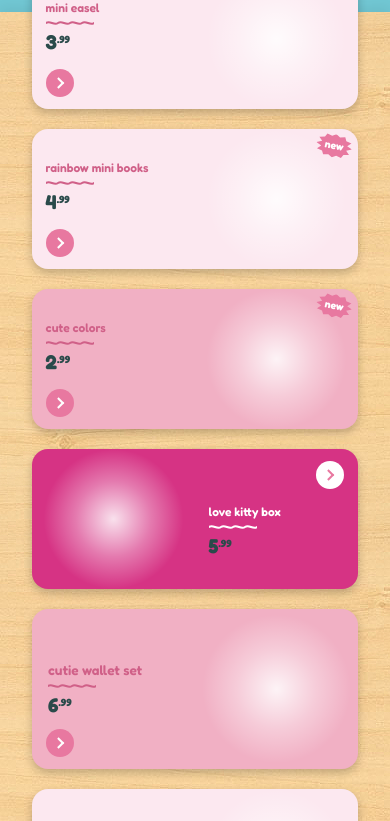
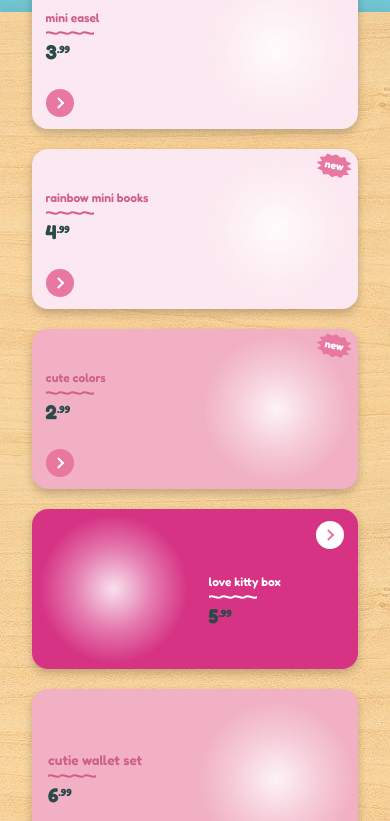
Before and after one commit to mikalmorello/magicalminis, a React (Vite) app: page / in a window 390 px wide. Shown: the part 2120-2941 px from the top of the page. Built offline with nearby package versions, Linux system fonts and the light colour scheme; the HTML template or start-up script is replaced by a standard one; a web font is replaced by a local one.

Commit message:
Update product card dimensions and layout: increase min-height values in product-card.scss for better visual balance, adjust grid layout in sections.scss for improved responsiveness, and modify product card width variables in _tokens.scss for enhanced design consistency.

```diff
--- a/src/components/product/product-card.scss
+++ b/src/components/product/product-card.scss
@@ -5,7 +5,7 @@
   align-items: stretch;
   width: 100%;
   flex: 1 1 100%;
-  min-height: 140px;
+  min-height: 160px;
   background: var(--product-card-bg);
   border-radius: 16px;
   box-shadow: var(--product-card-shadow);
@@ -183,21 +183,21 @@
     display: flex;
     align-items: center;
     justify-content: center;
-    min-height: 120px;
+    min-height: 130px;
     background: var(--product-card-image-glow);
   }
 
   &__image {
     width: 100%;
     height: 100%;
-    min-height: 120px;
+    min-height: 130px;
     background-size: contain;
     background-position: center;
     background-repeat: no-repeat;
   }
 
   &--wide {
-    min-height: 160px;
+    min-height: 180px;
 
     @media (min-width: 768px) {
       width: var(--product-card-width-wide);
@@ -214,7 +214,7 @@
 
     .product-card__media,
     .product-card__image {
-      min-height: 160px;
+      min-height: 180px;
     }
   }
 }
--- a/src/sections/sections.scss
+++ b/src/sections/sections.scss
@@ -159,14 +159,14 @@
     align-items: start;
 
     @media (min-width: 768px) {
-      grid-template-columns: 3fr 1fr;
+      grid-template-columns: 4fr 1fr;
     }
   }
 
   &__products {
     position: relative;
     z-index: 5;
-    min-width: 0;
+    width: 100%;
     /* Pull the first row of cards up over the about section. */
     margin-top: -75px;
   }
--- a/src/styles/_tokens.scss
+++ b/src/styles/_tokens.scss
@@ -74,8 +74,8 @@
     transparent 65%
   );
   --product-grid-gap: 1.25rem;
-  --product-card-width: 220px;
-  --product-card-width-wide: 400px;
+  --product-card-width: 280px;
+  --product-card-width-wide: 520px;
 
   /* Star palette used as decorations on team photos (matches mockup) */
   --star-lavender: #d2bce0;
```
